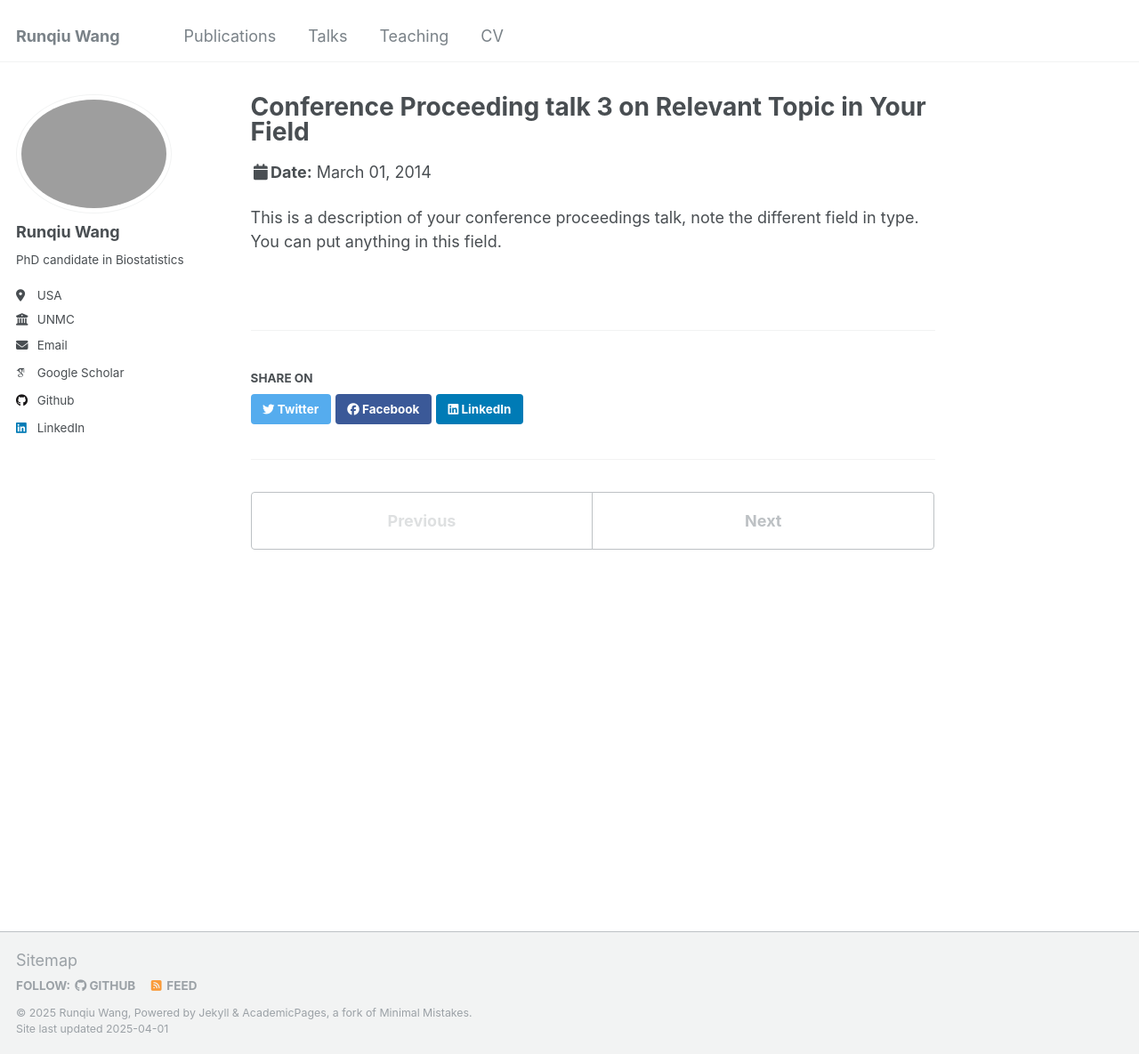
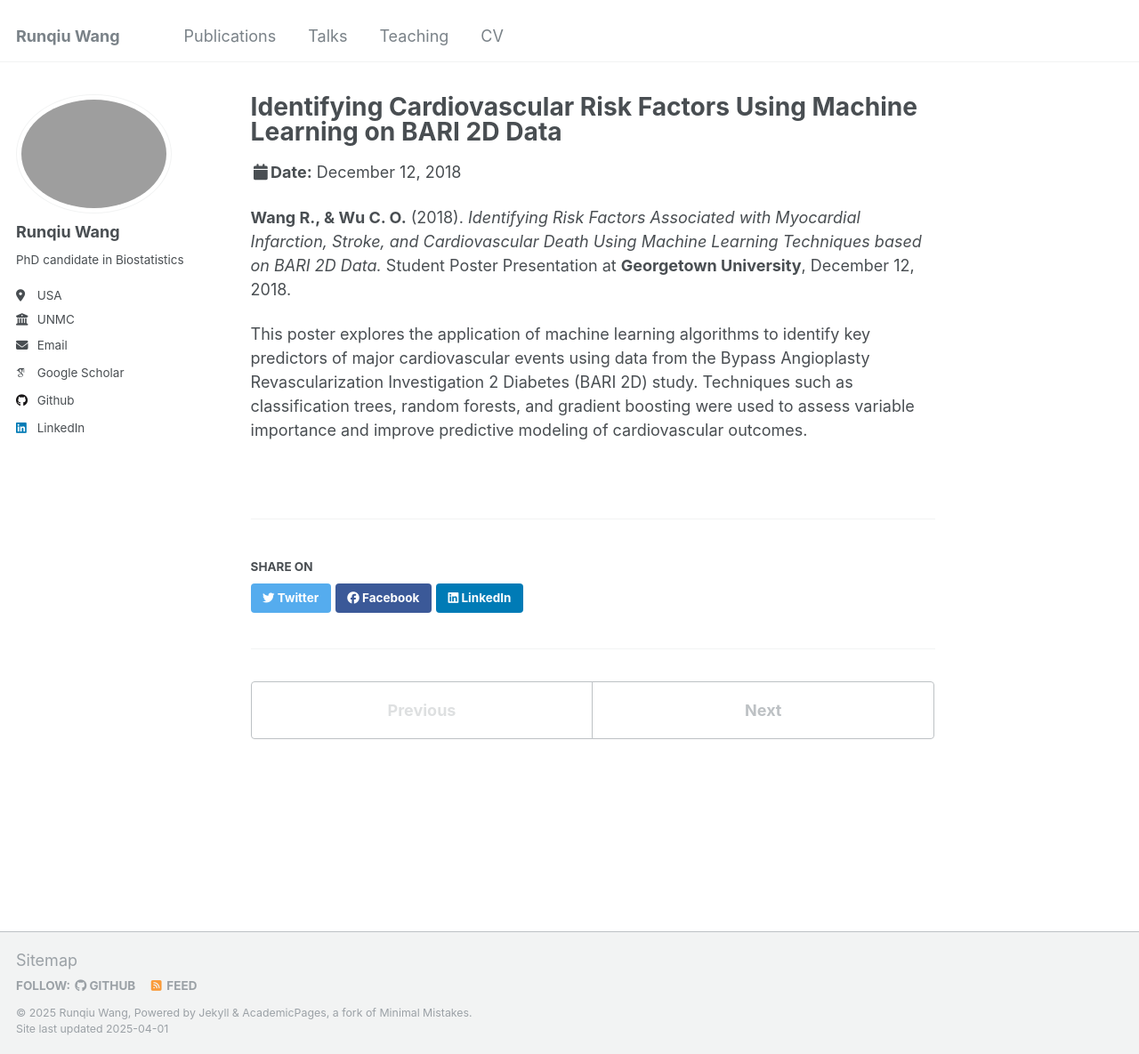
Before and after one commit to RunqiuWang22/runqiuwang22.github.io, a Jekyll site: the page built from _talks/2014-03-01-talk-3.md, in a window 1280 px wide and 1185 px high. Shown: the whole window at 89% size. Built offline with Jekyll 4.4.1, drawn with Linux system fonts in a browser that asks for light colours; some web fonts are replaced.

Commit message:
Update 2014-03-01-talk-3.md

```diff
--- a/_talks/2014-03-01-talk-3.md
+++ b/_talks/2014-03-01-talk-3.md
@@ -1,11 +1,13 @@
 ---
-title: "Conference Proceeding talk 3 on Relevant Topic in Your Field"
+title: "Identifying Cardiovascular Risk Factors Using Machine Learning on BARI 2D Data"
 collection: talks
-type: "Conference proceedings talk"
-permalink: /talks/2014-03-01-talk-3
-venue: "Testing Institute of America 2014 Annual Conference"
-date: 2014-03-01
-location: "Los Angeles, CA"
+type: "Student Poster Presentation"
+permalink: /talks/2018-12-12-bari2d-ml-cvd
+venue: "Georgetown University, Department of Biostatistics"
+date: 2018-12-12
+location: "Washington, DC, USA"
 ---
 
-This is a description of your conference proceedings talk, note the different field in type. You can put anything in this field.
+**Wang R., & Wu C. O.** (2018). *Identifying Risk Factors Associated with Myocardial Infarction, Stroke, and Cardiovascular Death Using Machine Learning Techniques based on BARI 2D Data.* Student Poster Presentation at **Georgetown University**, December 12, 2018.
+
+This poster explores the application of machine learning algorithms to identify key predictors of major cardiovascular events using data from the Bypass Angioplasty Revascularization Investigation 2 Diabetes (BARI 2D) study. Techniques such as classification trees, random forests, and gradient boosting were used to assess variable importance and improve predictive modeling of cardiovascular outcomes.
```
